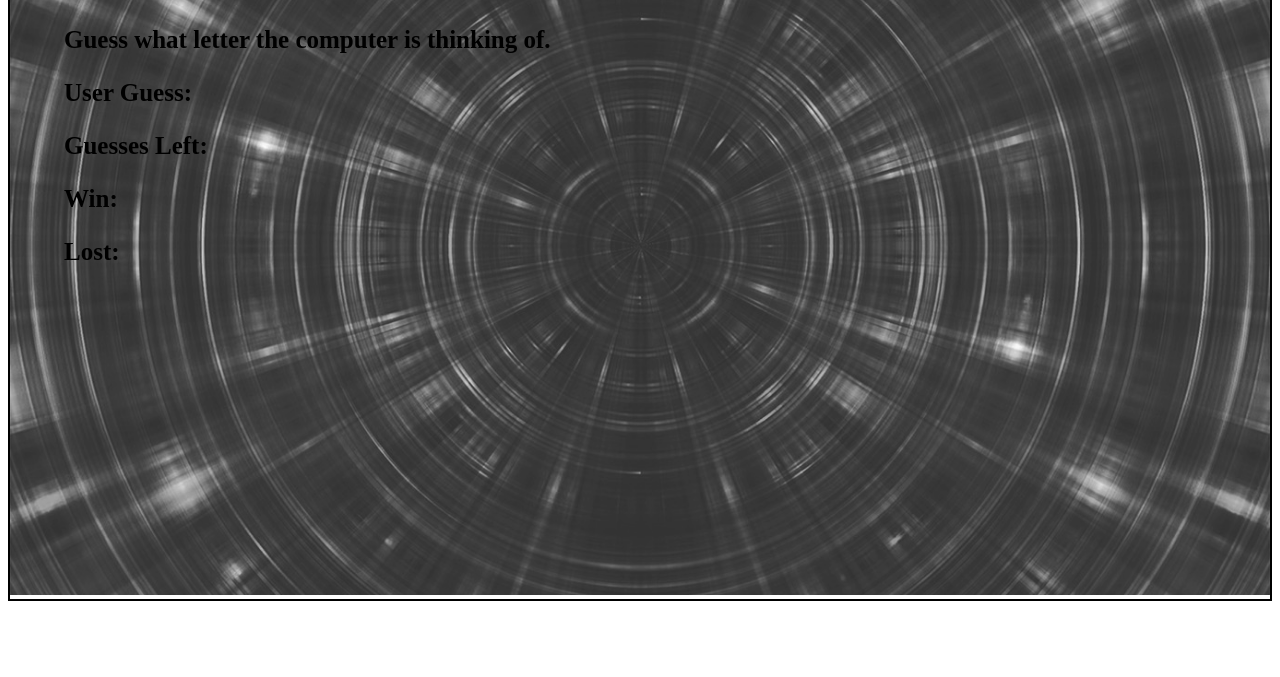
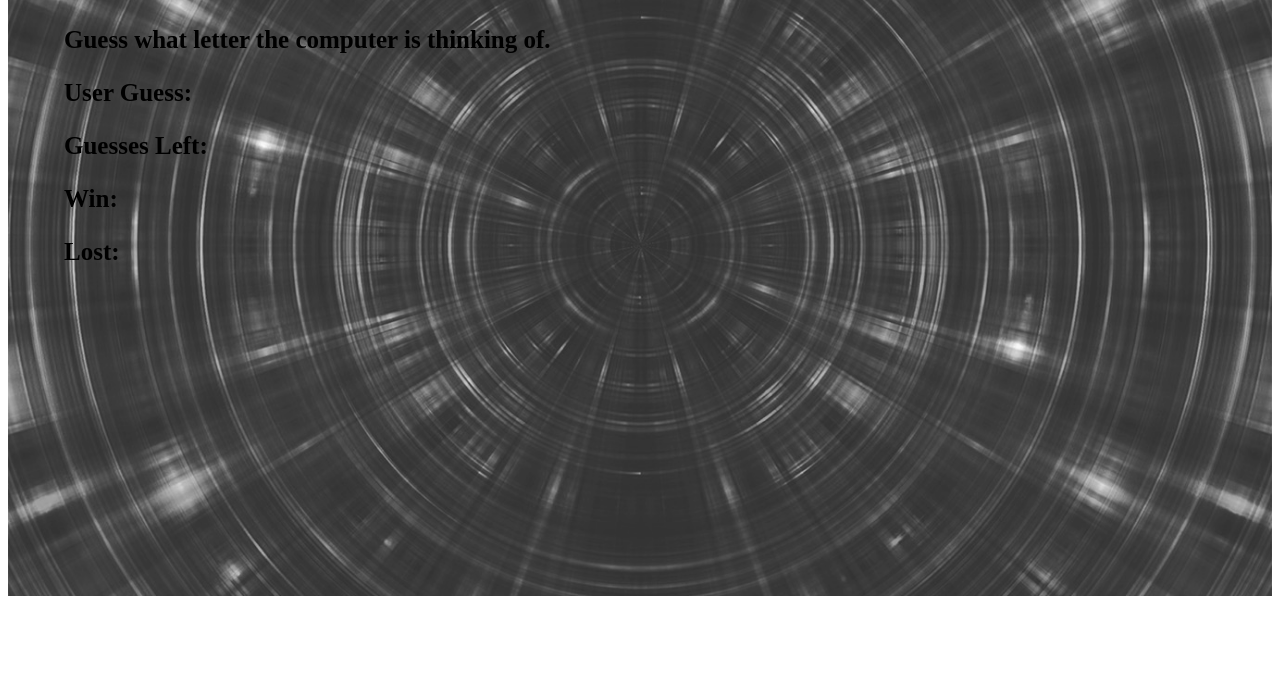
Before and after one commit to Ihsaan-Ahmad/Psychic-Game, a plain HTML site: page index.html in a window 1280 px wide. Shown: the part 123-800 px from the top of the page. Drawn offline with Linux system fonts and the light colour scheme.

Commit message:
updating files

```diff
--- a/assets/css/style.css
+++ b/assets/css/style.css
@@ -1,9 +1,5 @@
 
-body {
-    background: url("assets\images\psychic_background.jpg") repeat;
-    border: 2px solid black;
-    padding: 0px;
-}
+
 
 img {
     opacity: .8;
```
